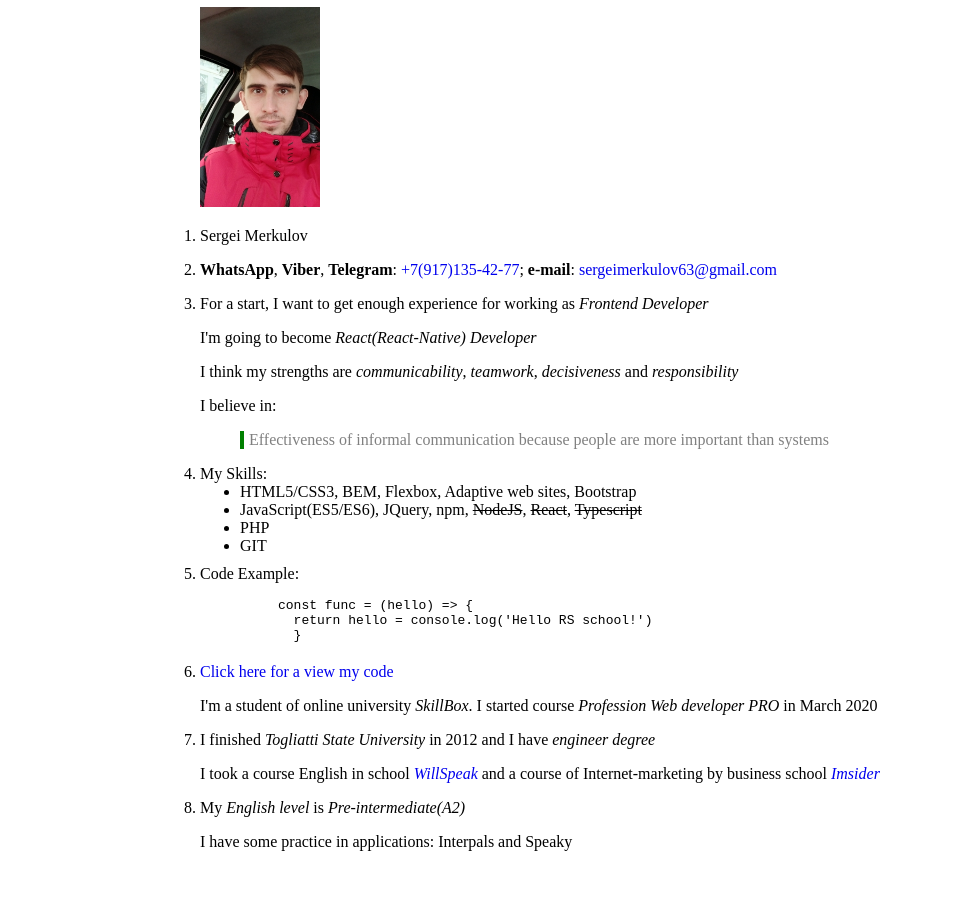
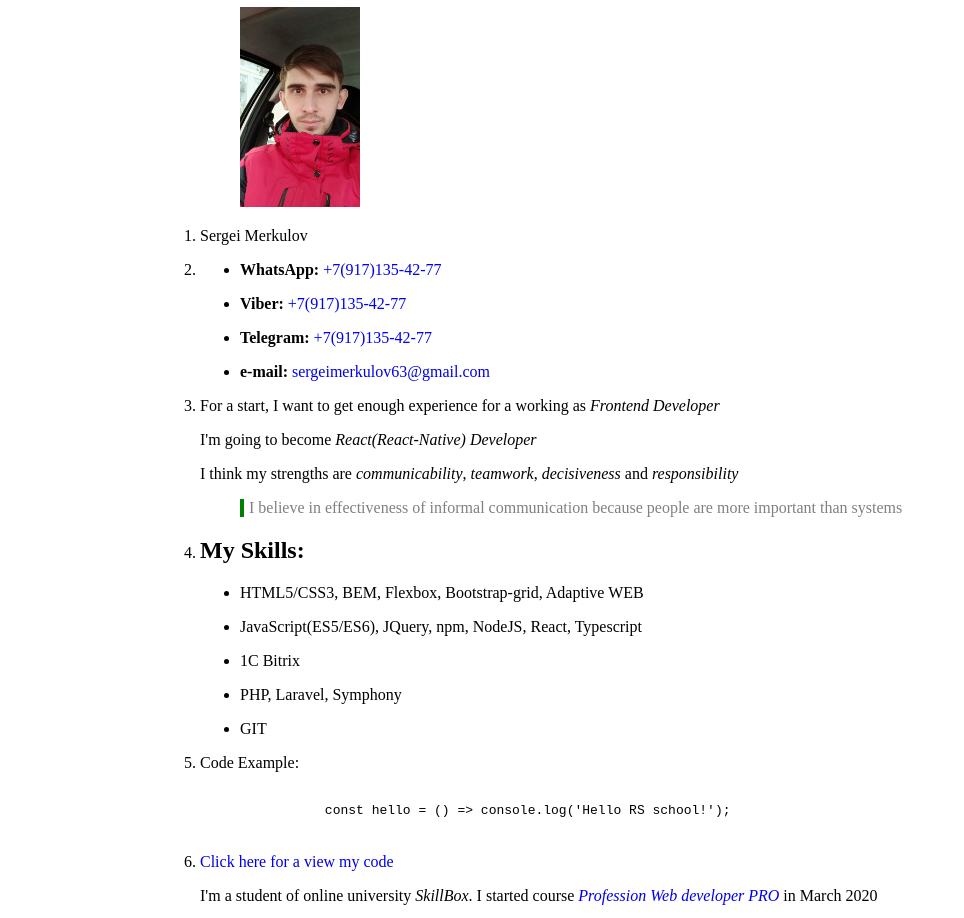
Before and after one commit to SergeiM63/rsschool-cv, a plain HTML site: page index.html in a window 1280 px wide. Shown: the part 73-991 px from the top of the page, without its empty margins (0-964 px from the left). Before the commit the page ends 940 px from the top, so only its background shows below. Drawn offline with Linux system fonts and the light colour scheme.

Commit message:
fix: fix html

```diff
--- a/index.html
+++ b/index.html
@@ -9,25 +9,50 @@
   </head>
 
   <body>
+    <!-- Header -->
+    <header class="header">
+      <h1>CV</h1>
+    </header>
+
+    <!-- Main content -->
     <div class="container">
-      <h1>RS school CV</h1>
+      <main>
+        <figure>
           <img src="avatar.jpg" alt="аватар">
+        </figure>
         <ol>
-        <li>Sergei Merkulov</li>
+          <li><p>Sergei Merkulov</p></li>
+          <li>
+            <ul>
               <li>
                 <p>
-            <span class="bold">WhatsApp</span>, <span class="bold">Viber</span>,
-            <span class="bold">Telegram</span>:
-            <a href="tel:+79171354277">+7(917)135-42-77</a>;
-            <span class="bold">e-mail</span>:
-            <a href="mailto:sergeimerkulov63@gmail.com"
-              >sergeimerkulov63@gmail.com</a
-            >
+                  <span class="bold">WhatsApp: </span>
+                  <a href="https://api.whatsapp.com/send?phone=79171354277" target="_blank">+7(917)135-42-77</a>
                 </p>
               </li>
               <li>
                 <p>
-            For a start, I want to get enough experience for working as
+                  <span class="bold">Viber: </span>
+                  <a href="https://viber.click/79171354277" target="_blank">+7(917)135-42-77</a>
+                </p>
+              </li>
+              <li>
+                <p>
+                  <span class="bold">Telegram: </span>
+                  <a href="https://tlgg.ru/@Sergmer" target="_blank">+7(917)135-42-77</a>
+                </p>
+              </li>
+              <li>
+                <p>
+                  <span class="bold">e-mail: </span>
+                  <a href="mailto:sergeimerkulov63@gmail.com">sergeimerkulov63@gmail.com</a>
+                </p>
+              </li>
+            </ul>
+          </li>
+          <li>
+            <p>
+              For a start, I want to get enough experience for a working as
               <span class="italic">Frontend Developer</span>
             </p>
             <p>
@@ -41,56 +66,54 @@
               <span class="italic">decisiveness</span> and
               <span class="italic">responsibility</span>
             </p>
-          I believe in:
               <blockquote>
-            Effectiveness of informal communication because people are more
+                I believe in effectiveness of informal communication because people are more
                 important than systems
               </blockquote>
           </li>
           <li>
-          My Skills:
+            <h2>My Skills:</h2>
             <ul>
-            <li>HTML5/CSS3, BEM, Flexbox, Adaptive web sites, Bootstrap</li>
               <li>
-              JavaScript(ES5/ES6), JQuery, npm,
-              <span class="line-through">NodeJS</span>,
-              <span class="line-through">React</span>,
-              <span class="line-through">Typescript</span>
+                <p> HTML5/CSS3, BEM, Flexbox, Bootstrap-grid, <span class="opacity">Adaptive WEB</span></p>
               </li>
-            <li>PHP</li>
-            <li>GIT</li>
+              <li>
+                <p>JavaScript(ES5/ES6), JQuery, npm,
+                  <span class="opacity">NodeJS</span>,
+                  <span class="opacity">React</span>,
+                  <span class="opacity">Typescript</span>
+                </p>
+              </li>
+              <li><p><span class="opacity">1C Bitrix</span></p> </li>
+              <li><p><span class="opacity">PHP, Laravel, Symphony</span></p></li>
+              <li><p>GIT</p></li>
             </ul>
           </li>
-        <li>Code Example:<pre><code>
-          const func = (hello) => {
-            return hello = console.log('Hello RS school!')
-            }</code></pre>
+          <li>
+            <p>Code Example:</p>
+              <pre>
+
+                <code>const hello = () => console.log('Hello RS school!');</code>
+              </pre>
           </li>
           <li>
-          <a href="https://github.com/SergeiM63/my-SkillBox" target="_blank"
-            >Click here for a view my code</a
-          >
+            <a href="https://github.com/SergeiM63" target="_blank">Click here for a view my code</a>
             <p>
               I'm a student of online university
               <span class="italic">SkillBox</span>. I started course
-            <span class="italic">Profession Web developer PRO</span> in March
-            2020
+              <span class="italic"><a href="https://skillbox.ru/course/profession-webdev/" target="_blank">Profession Web developer PRO</a></span> in March 2020
             </p>
           </li>
           <li>
             <p>
-            I finished <span class="italic">Togliatti State University</span> in
-            2012 and I have <span class="italic">engineer degree</span>
+              I finished
+              <span class="italic">Togliatti State University</span> in 2012 and
+              I have <span class="italic">engineer degree</span>
             </p>
             <p>
               I took a course English in school
-            <a href="https://willspeak.ru/" target="_blank"
-              ><span class="italic">WillSpeak</span></a
-            >
-            and a course of Internet-marketing by business school
-            <a href="https://imsider.ru/" target="_blank"
-              ><span class="italic">Imsider</span></a
-            >
+              <a href="https://willspeak.ru/" target="_blank"><span class="italic">WillSpeak</span></a> and a course of Internet-marketing by business school
+              <a href="https://imsider.ru/" target="_blank"><span class="italic">Imsider</span></a>
             </p>
           </li>
           <li>
@@ -101,6 +124,24 @@
             <p>I have some practice in applications: Interpals and Speaky</p>
           </li>
         </ol>
+      </main>
     </div>
+
+    <!-- Footer -->
+    <footer>
+      <a href="https://rs.school/js/" target="_blank">
+        <img class="logo" src="logo.svg" alt="logo">
+      </a>
+
+      <!-- Footer nav -->
+      <nav>
+        <ul>
+          <li class="nav-item"><a class="github-link" href="https://github.com/SergeiM63" aria-label="open GitHub" target="_blank">GitHub</a></li>
+          <li><a class="youtube-link" href="https://www.youtube.com/" aria-label="open Youtube" target="_blank">Youtube</a></li>
+        </ul>
+      </nav>
+
+      <small>© 2021 The Rolling Scopes</small>
+    </footer>
   </body>
 </html>
```
Lines whose indentation alone changed are shown as unchanged.
